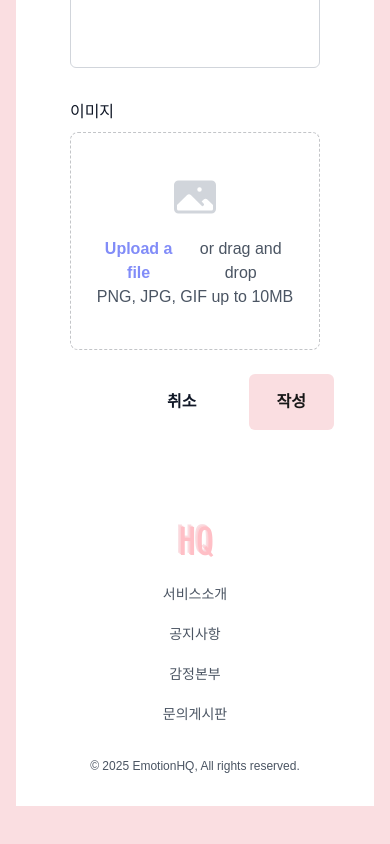
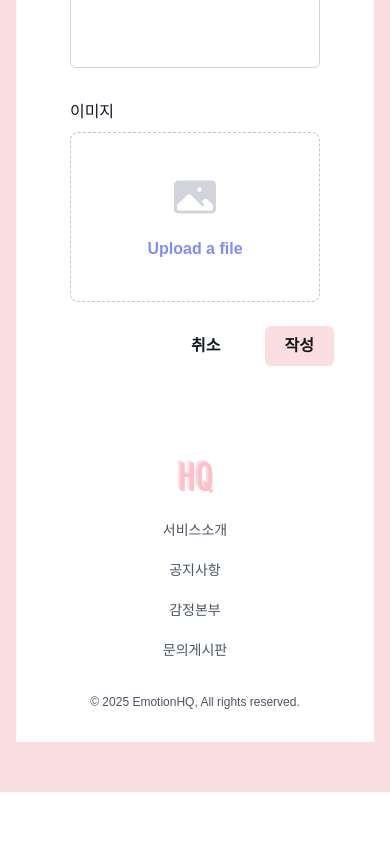
Before and after one commit to gjtjdwl/insideout-front, a Next.js app: page /boards/create/1 in a window 390 px wide. Shown: the part 871-1715 px from the top of the page. After the commit the page ends 1663 px from the top, so only its background shows below. Built offline with nearby package versions, Linux system fonts and the light colour scheme.

Commit message:
fix: 아냐..

```diff
--- a/app/(header)/boards/create/[boardName]/page.tsx
+++ b/app/(header)/boards/create/[boardName]/page.tsx
@@ -162,22 +162,15 @@ const WriteBoard = () => {
                         <div className="text-center">
                           {preview && (
                             <div className="relative grid justify-end">
-                              <div
+                              <Image
+                                src={preview}
+                                alt="미리보기"
+                                width={500}
+                                height={100}
                                 style={{
-                                  position: 'relative',
-                                  width: '500px',
-                                  height: '300px',
+                                  objectFit: 'contain',
                                 }}
-                              >
-                                <Image
-                                  src={preview}
-                                  alt="미리보기"
-                                  fill
-                                  style={{
-                                    objectFit: 'contain',
-                                  }}
-                                />
-                              </div>
+                              />
                               <button
                                 type="button"
                                 onClick={handleRemove}
@@ -211,9 +204,9 @@ const WriteBoard = () => {
                                 className="sr-only"
                               />
                             </label>
-                            <p className="pl-1">or drag and drop</p>
+                            <p className="pl-1 hidden md:block ">or drag and drop</p>
                           </div>
-                          <p className="text-base lg:text-xl text-gray-600">
+                          <p className=" hidden md:block text-base lg:text-xl text-gray-600">
                             PNG, JPG, GIF up to 10MB
                           </p>
                         </div>
@@ -225,14 +218,14 @@ const WriteBoard = () => {
                   <button
                     type="button"
                     onClick={() => router.back()}
-                    className="text-base lg:text-xl px-7 py-4 font-semibold text-gray-900 hover:bg-gray-300 rounded-md"
+                    className="text-base lg:text-xl px-5 py-2 lg:px-7 lg:py-4  font-semibold text-gray-900 hover:bg-gray-300 rounded-md"
                   >
                     취소
                   </button>
                   <button
                     type="submit"
                     onClick={handleSubmit}
-                    className="rounded-md bg-customPink px-7 py-4 text-base lg:text-xl font-semibold hover:bg-customPinkHover focus-visible:outline focus-visible:outline-2 focus-visible:outline-offset-2 focus-visible:outline-[#FF8C98]"
+                    className="rounded-md bg-customPink px-5 py-2 lg:px-7 lg:py-4 text-base lg:text-xl font-semibold hover:bg-customPinkHover focus-visible:outline focus-visible:outline-2 focus-visible:outline-offset-2 focus-visible:outline-[#FF8C98]"
                   >
                     작성
                   </button>
```
